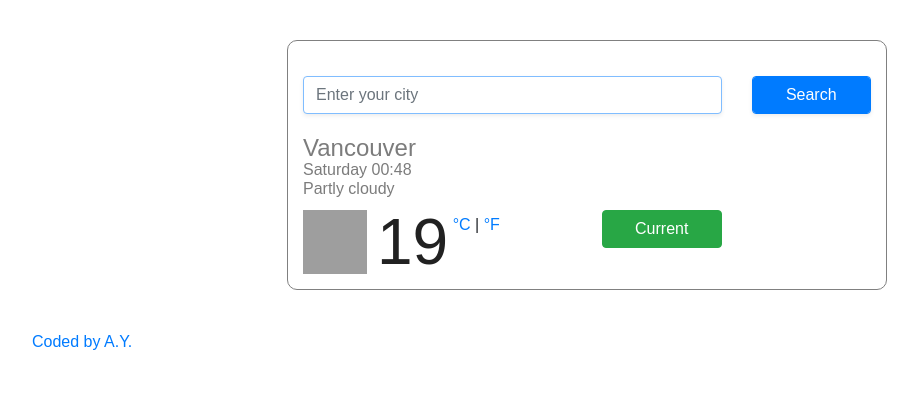
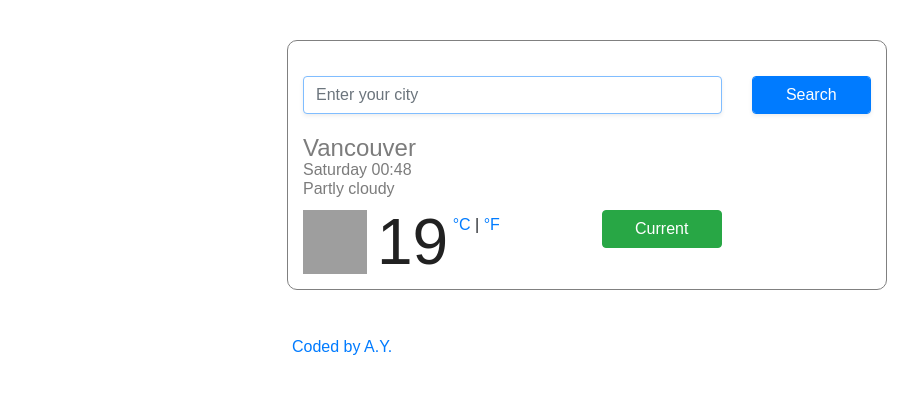
Before and after one commit to Yeslynn/My-project, a plain HTML site: page index.html in a window 1280 px wide. Shown: the whole page, without its empty margins (53-971 px from the left). Drawn offline with nearby package versions, Linux system fonts and the light colour scheme; grey boxes are pictures that could not be loaded.

Commit message:
footer css added

```diff
--- a/src/style.css
+++ b/src/style.css
@@ -53,3 +53,8 @@ li {
 .search-form {
   margin: 20px auto;
 }
+footer {
+  padding: 5px;
+  margin: 20px auto;
+  max-width: 600px;
+}
```
